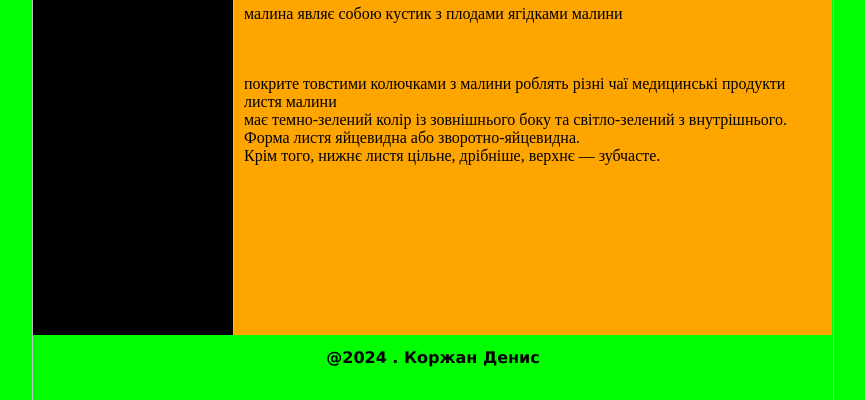
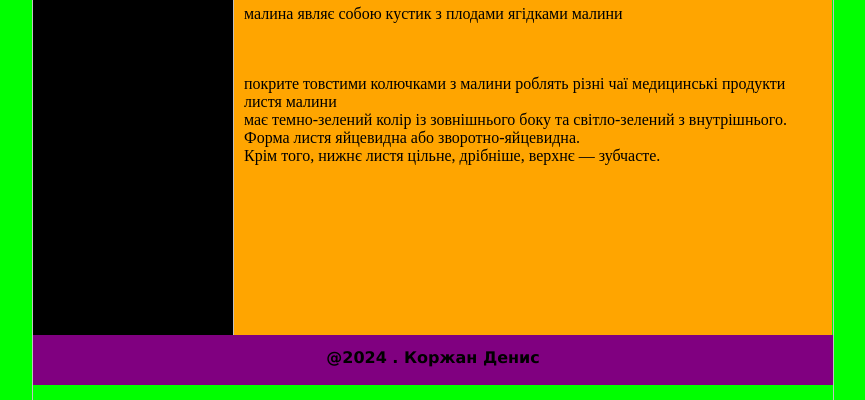
Before and after one commit to nebebeh/sashasapomidori, a plain HTML site: page index.html in a window 1280 px wide. Shown: the part 280-680 px from the top of the page, without its empty margins (207-1072 px from the left). Drawn offline with Linux system fonts and the light colour scheme.

Commit message:
Update style.css

```diff
--- a/style.css
+++ b/style.css
@@ -54,7 +54,7 @@ border:1px solid silver;
 	width:100%;
 	clear:left;
 	height:50px;
-	background:lime;
+	background:purple;
 	text-align:center;
 	font-family:Verdana;
 	font-size:16px;
```
